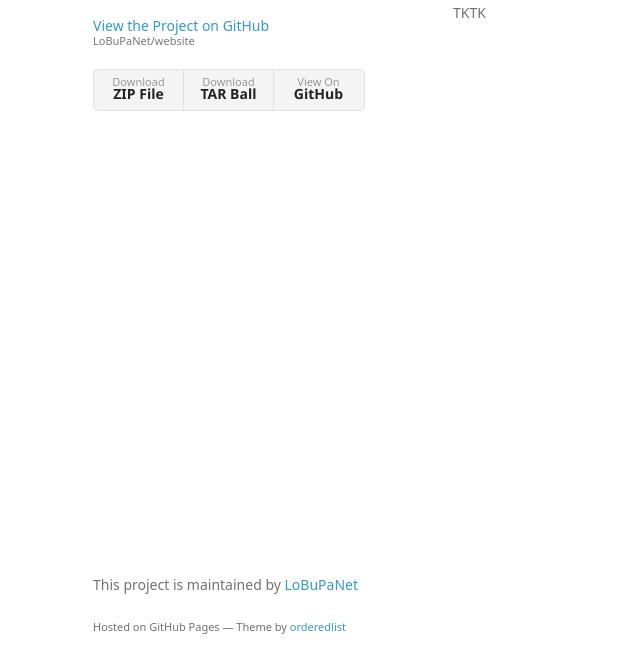
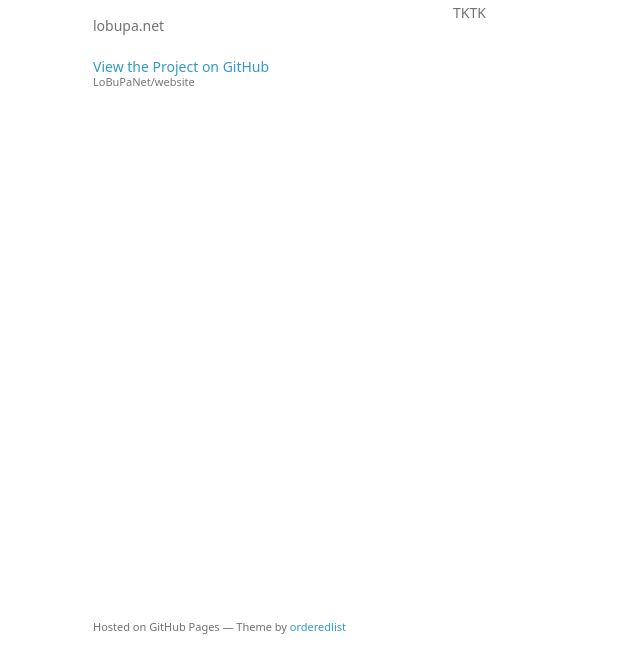
Before and after one commit to digideskio/website-6, a plain HTML site: page index.html in a window 1280 px wide. Shown: the part 94-766 px from the top of the page, without its empty margins (117-757 px from the left). Drawn offline with Linux system fonts and the light colour scheme; a web font is replaced by a local one.

Commit message:
Update index.html

```diff
--- a/index.html
+++ b/index.html
@@ -16,16 +16,9 @@
     <div class="wrapper">
       <header>
         <h1>LoBuPaNet</h1>
-        <p></p>
+        <p>lobupa.net</p>
 
         <p class="view"><a href="https://github.com/LoBuPaNet/website">View the Project on GitHub <small>LoBuPaNet/website</small></a></p>
-
-
-        <ul>
-          <li><a href="https://github.com/LoBuPaNet/website/zipball/master">Download <strong>ZIP File</strong></a></li>
-          <li><a href="https://github.com/LoBuPaNet/website/tarball/master">Download <strong>TAR Ball</strong></a></li>
-          <li><a href="https://github.com/LoBuPaNet/website">View On <strong>GitHub</strong></a></li>
-        </ul>
       </header>
       <section>
         <h3>
@@ -34,7 +27,6 @@
 <p>TKTK</p>
       </section>
       <footer>
-        <p>This project is maintained by <a href="https://github.com/LoBuPaNet">LoBuPaNet</a></p>
         <p><small>Hosted on GitHub Pages &mdash; Theme by <a href="https://github.com/orderedlist">orderedlist</a></small></p>
       </footer>
     </div>
```
